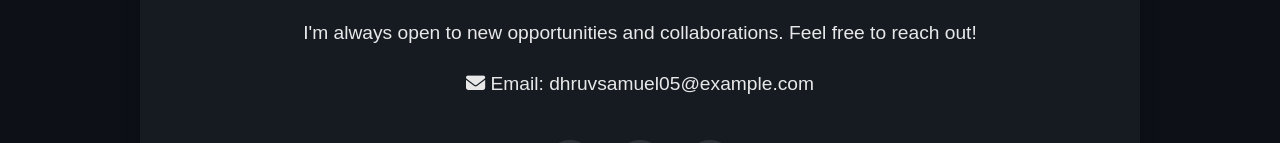
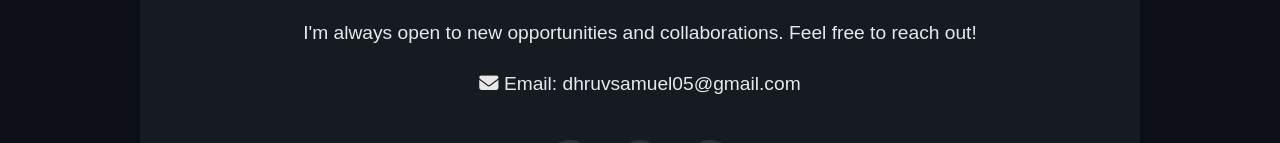
Before and after one commit to Embontooth/Portfolio, a plain HTML site: page index.html in a window 1280 px wide. Shown: the part 2916-3059 px from the top of the page. Drawn offline with Linux system fonts and the light colour scheme.

Commit message:
email change

```diff
--- a/index.html
+++ b/index.html
@@ -128,7 +128,7 @@
             <h2>Contact Me</h2>
             <div class="contact-content">
                 <p>I'm always open to new opportunities and collaborations. Feel free to reach out!</p>
-                <p><i class="fas fa-envelope"></i> Email: dhruvsamuel05@example.com</p>
+                <p><i class="fas fa-envelope"></i> Email: dhruvsamuel05@gmail.com</p>
                 <div class="social-links">
                     <a href="https://github.com/Embontooth"><i class="fab fa-github"></i></a>
                     <a href="https://www.linkedin.com/in/dhruv-samuel-0211a527a/"><i class="fab fa-linkedin"></i></a>
```
